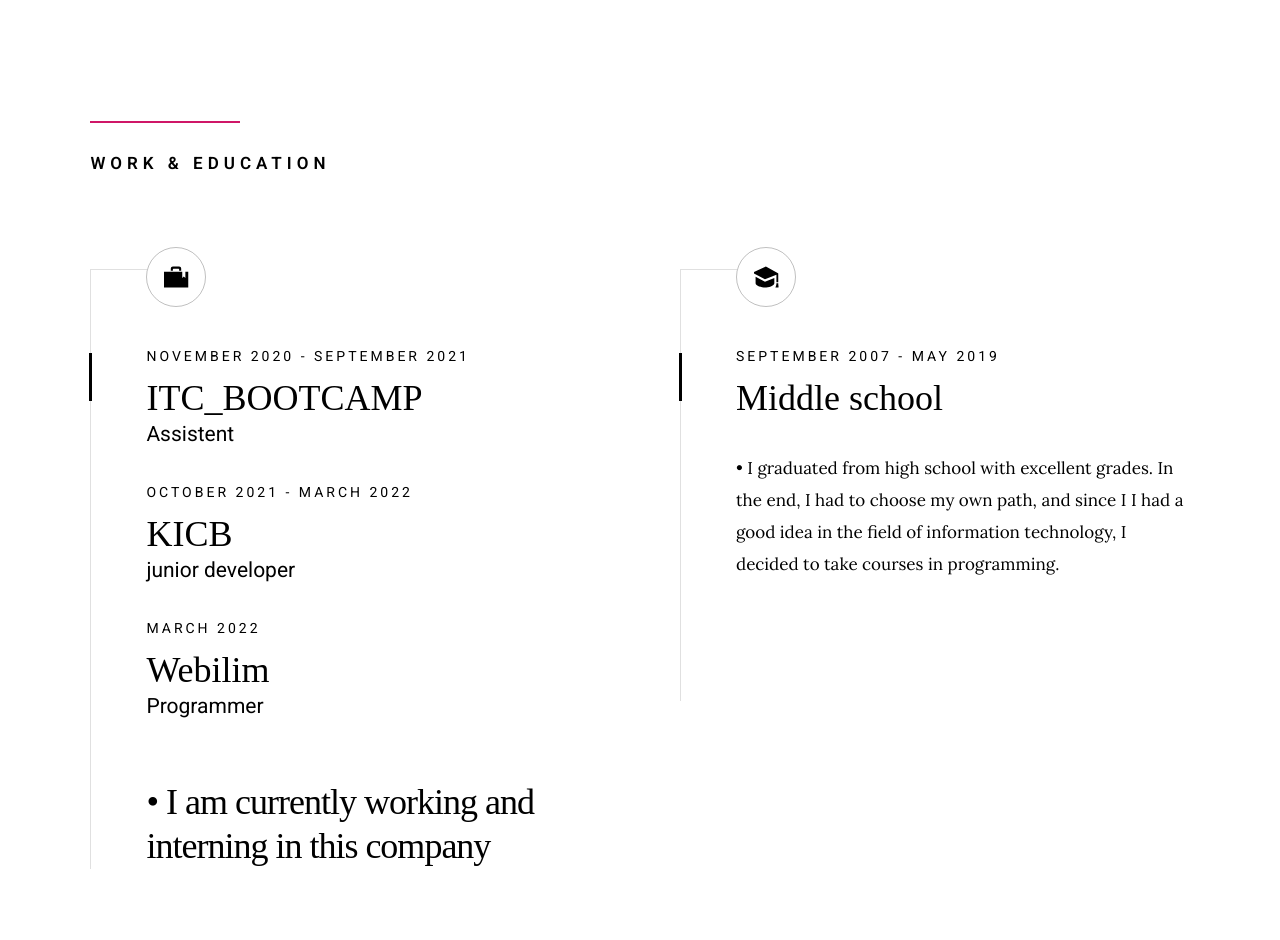
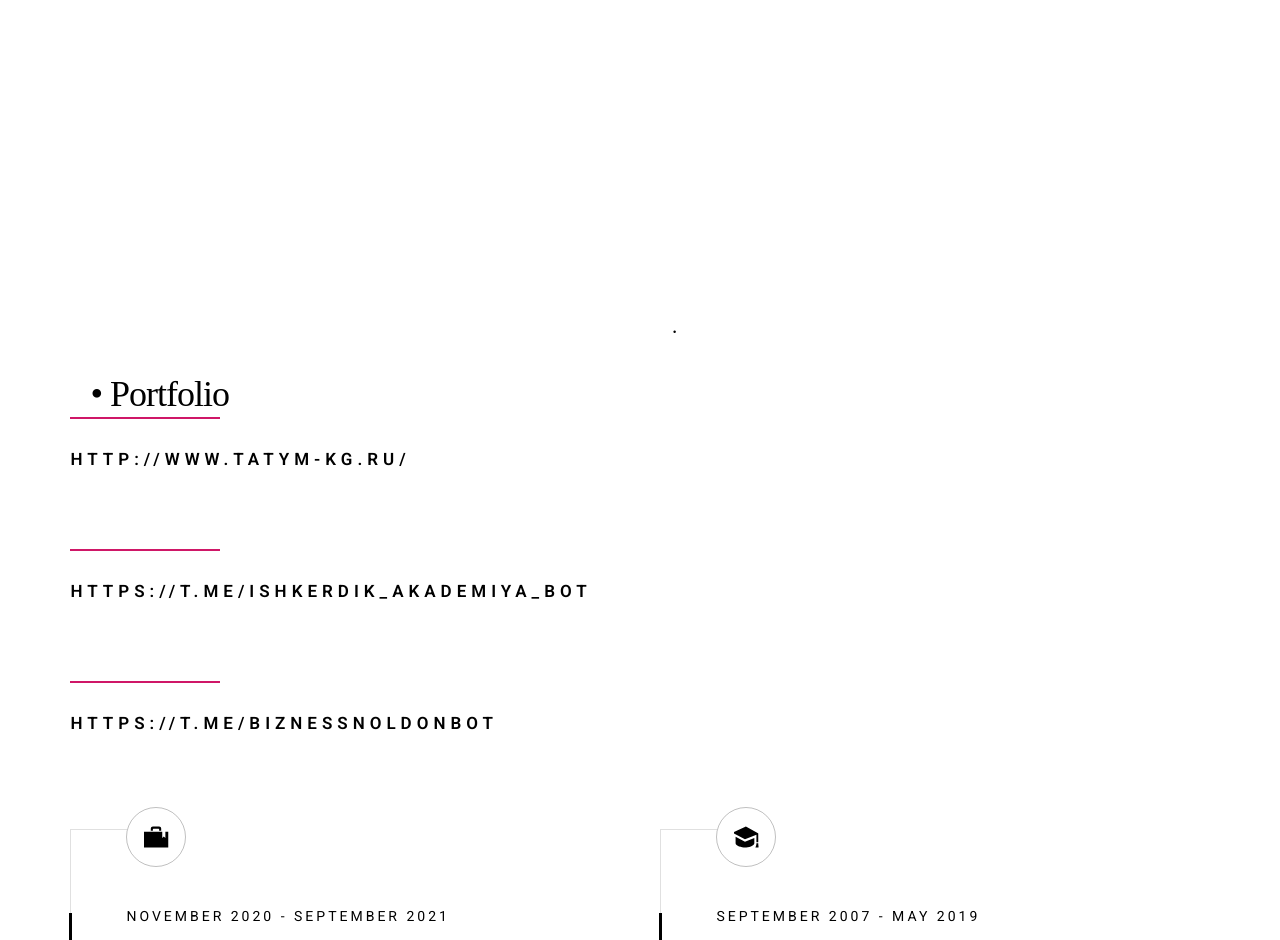
Before and after one commit to Nuralisabyrzhanov/Nuralisabyrzhanov.github.io, a plain HTML site: page index.html in a window 1280 px wide. Shown: the part 1860-2800 px from the top of the page. Drawn offline with Linux system fonts and the light colour scheme; a web font is replaced by a local one.

Commit message:
first commit

```diff
--- a/index.html
+++ b/index.html
@@ -57,7 +57,7 @@
                 <li class="current"><a class="smoothscroll" href="#intro" title="intro">Home</a></li>
 <!--                <li><a class="smoothscroll" href="#about" title="about">About</a></li>-->
 <!--                <li><a class="smoothscroll" href="#services" title="services">Services</a></li>-->
-<!--                <li><a class="smoothscroll" href="#works" title="works">Works</a></li>-->
+                <li><a class="smoothscroll" href="#aboutbox" title="works">Portfolio</a></li>
                 <li><a class="smoothscroll" href="#contact" title="contact us">Contact</a></li>
             </ul>
 
@@ -162,11 +162,26 @@
 
         </div> <!-- end about-me -->
 
+    <section id="aboutbox" class="s-about target-section">
+
+        <div class="about-me">
+
+
+            <div class="row about-me__content" data-aos="fade-up">
+                <div class="column large-full about-me__text">
+
+                        <h1>• Portfolio</h1>
+                        <h4>.</h4>
+        </div> <!-- end about-me -->
+
         <div class="about-experience">
 
             <div class="row heading-block" data-aos="fade-up">
                 <div class="column large-full">
-                    <h2 class="section-heading">Work & Education</h2>
+                    <h2 class="section-heading">http://www.tatym-kg.ru/</h2>
+                    <h2 class="section-heading">https://t.me/ishkerdik_akademiya_bot</h2>
+                     <h2 class="section-heading">https://t.me/biznessnoldonbot</h2>
+
                 </div>
             </div>
 
```
